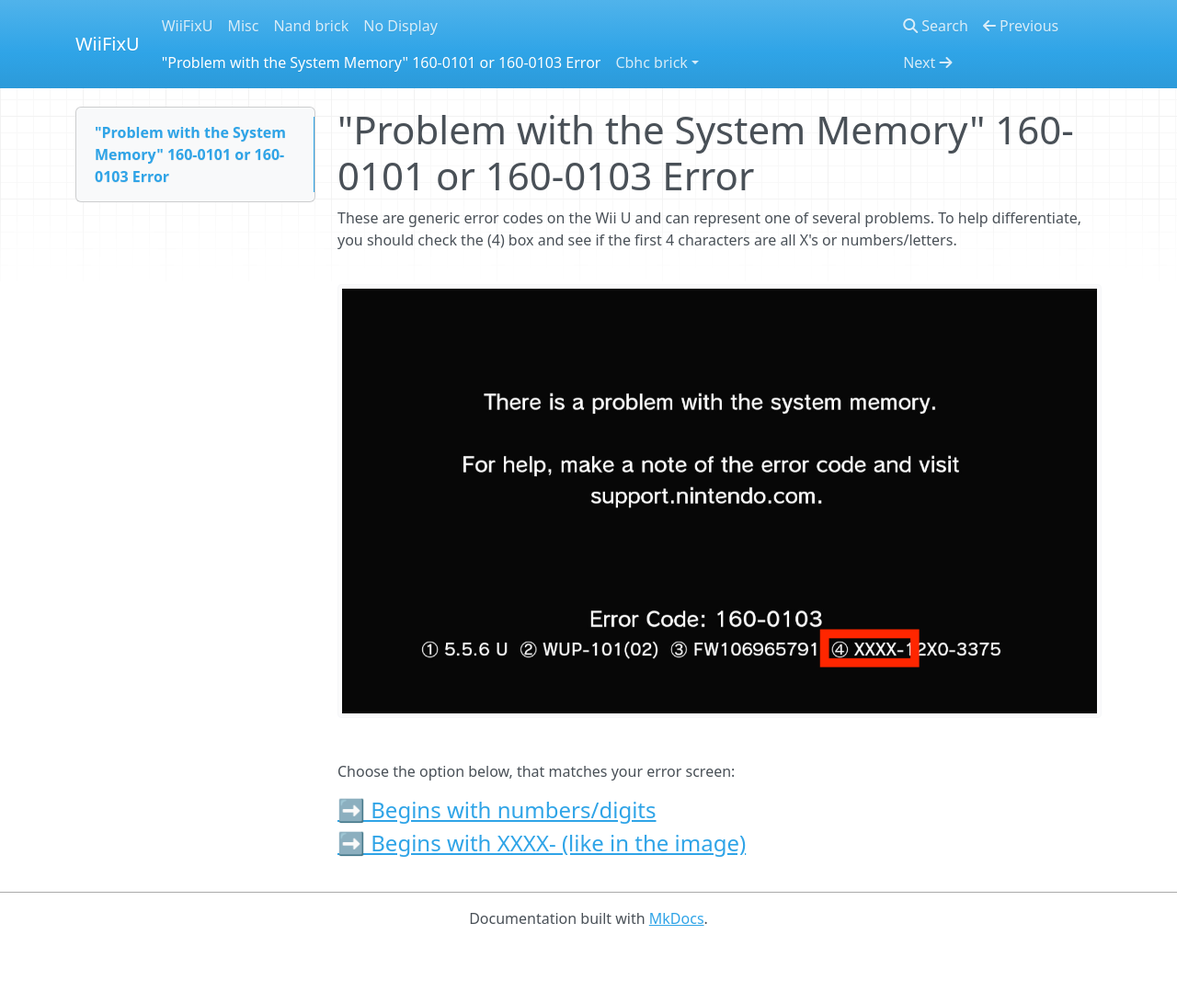
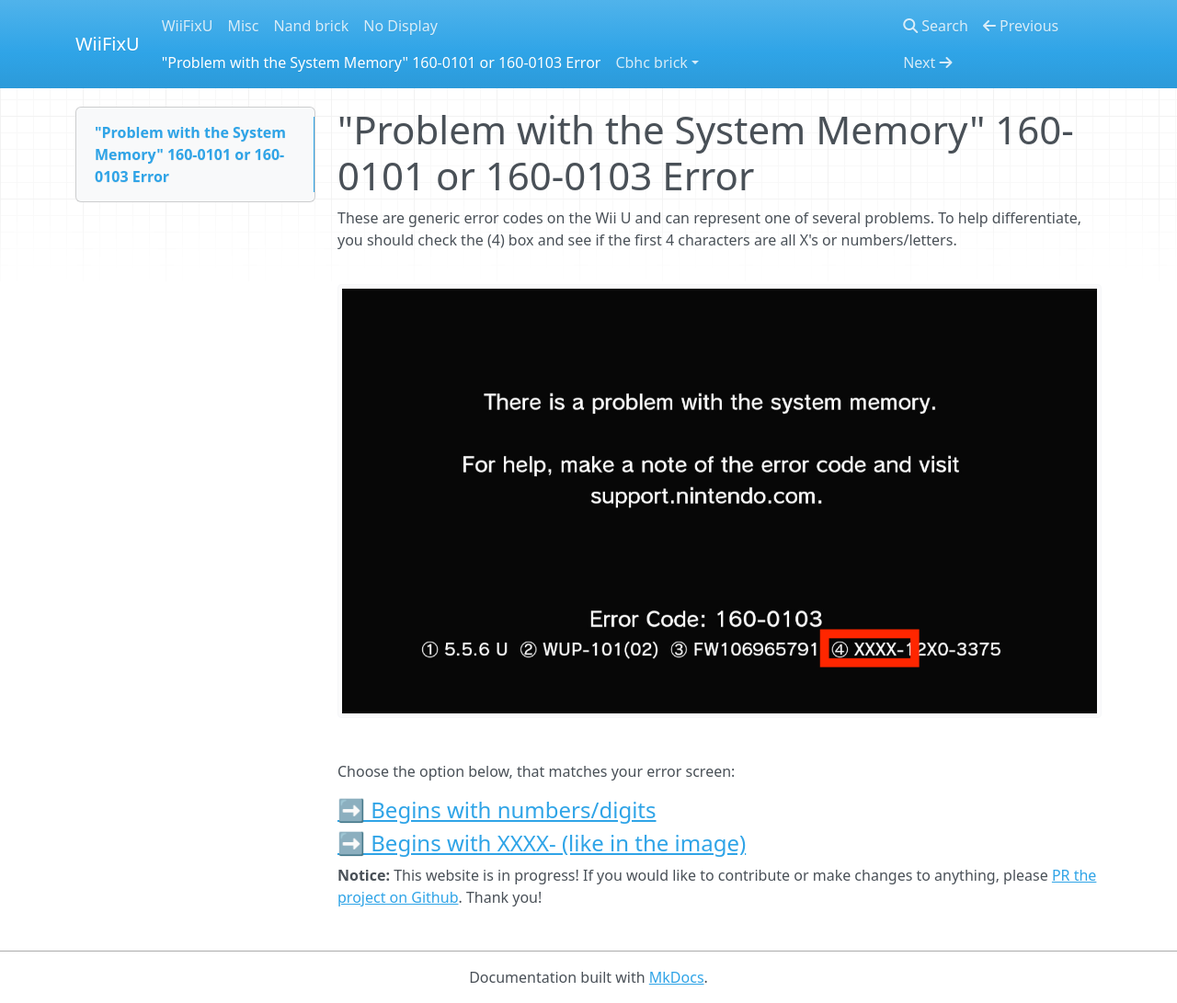
Before and after one commit to fortheusers/wiifixu.com, an MkDocs documentation site: the page built from docs/system-memory.md, in a window 1280 px wide and 1091 px high. Shown: the whole window at 92% size. Built offline with MkDocs 1.6.1, drawn with Linux system fonts in a browser that asks for light colours; nearby versions of some CDN libraries.

Commit message:
system-memory: add WIP notice

```diff
--- a/docs/system-memory.md
+++ b/docs/system-memory.md
@@ -8,3 +8,5 @@
 
 #### [➡️ Begins with numbers/digits](cbhc-brick/index.md)
 #### [➡️ Begins with XXXX- (like in the image)](misc.md)
+
+**Notice:** This website is in progress! If you would like to contribute or make changes to anything, please [PR the project on Github](https://github.com/fortheusers/wiifixu.com). Thank you!
```
